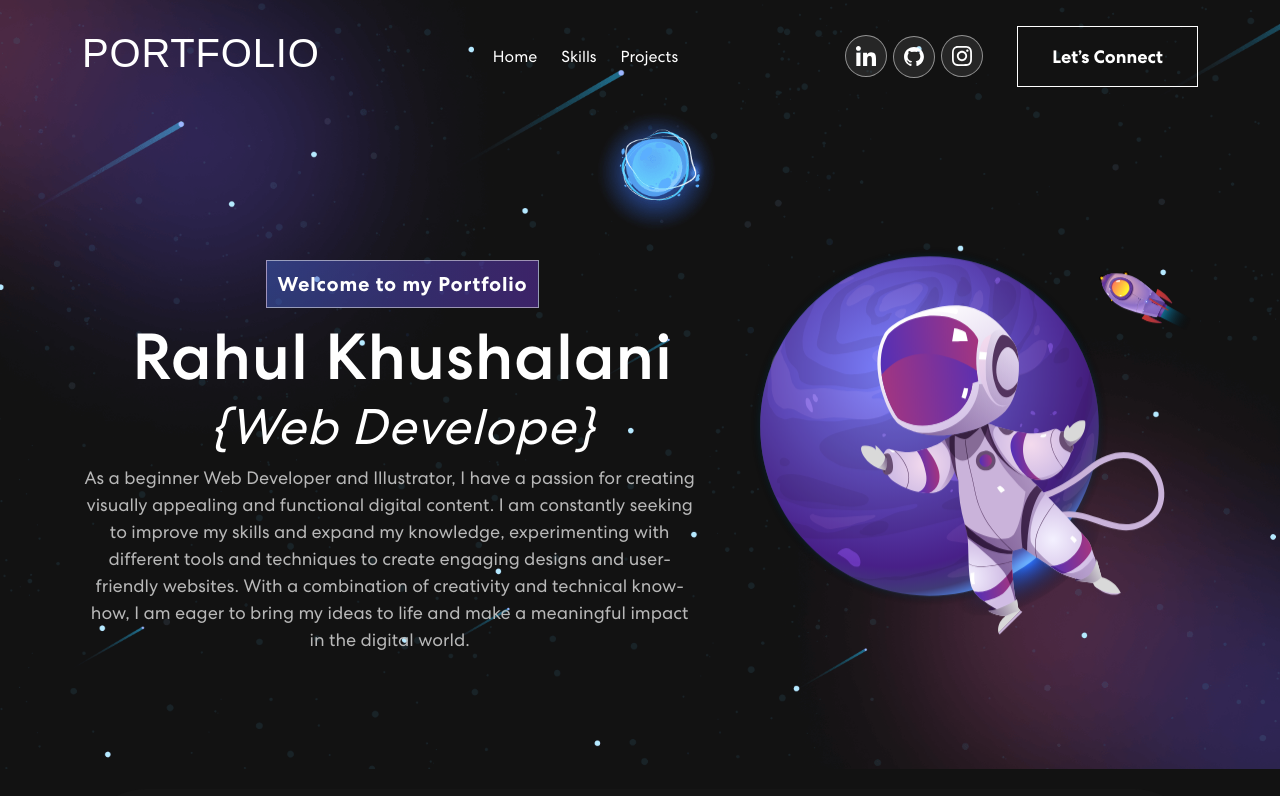
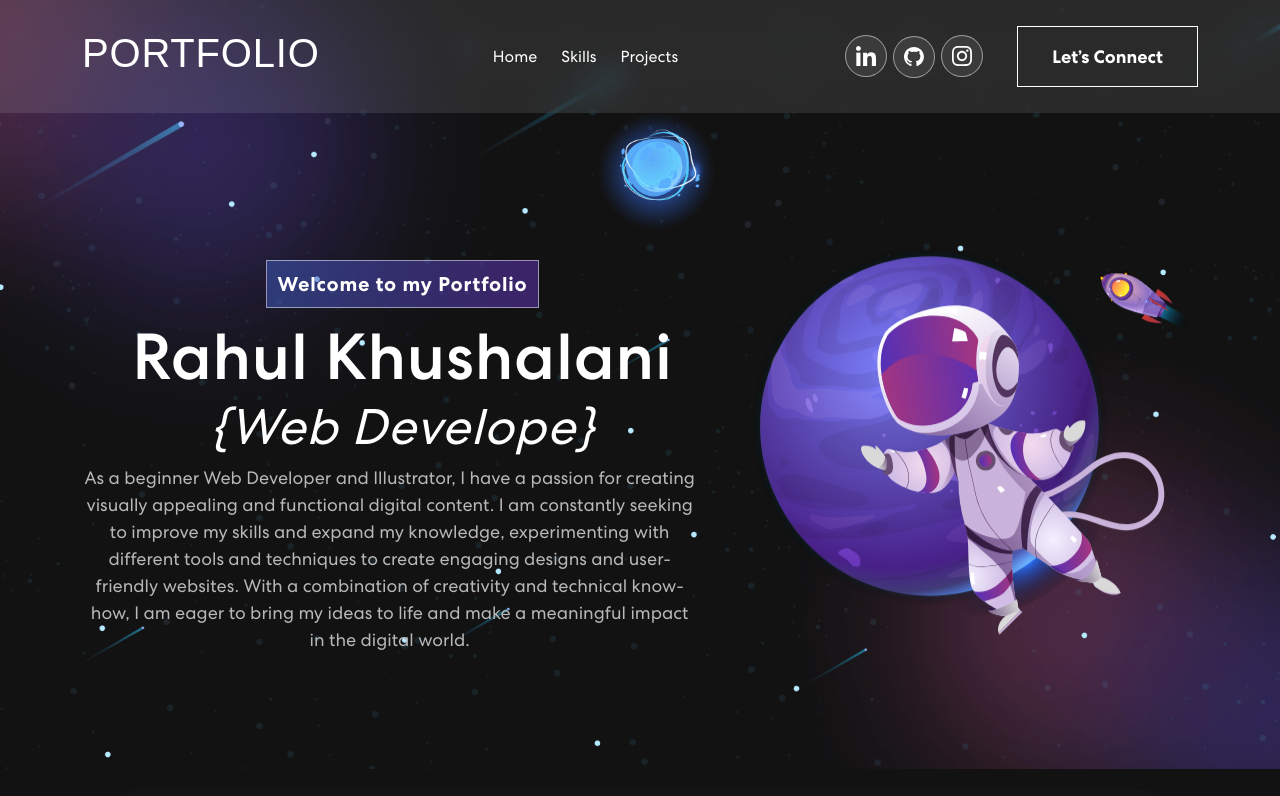
Before and after one commit to lazyjinchuriki/portfolio, a React (Create React App) app: page / in a window 1280 px wide. Shown: the top 796 px of the page. Built offline with nearby package versions, Linux system fonts and the light colour scheme.

Commit message:
Made navbar glassmorphic

```diff
--- a/src/App.css
+++ b/src/App.css
@@ -821,3 +821,14 @@ nav.navbar .navbar-toggler[aria-expanded="true"] .navbar-toggler-icon {
     margin-top: 6px;
   }
 }
+
+
+.custom-navbar {
+  background-color: rgba(255, 255, 255, 0.1); /* Adjust the alpha (transparency) value as needed */
+  backdrop-filter: blur(15px); /* Adjust the blur value as needed */
+  transition: background-color 0.3s, backdrop-filter 0.3s;
+}
+
+.custom-navbar.scrolled {
+  background-color: rgba(255, 255, 255, 0.7); /* Adjust the alpha (transparency) value as needed */
+}
--- a/src/components/NavBar.js
+++ b/src/components/NavBar.js
@@ -32,8 +32,7 @@ export const NavBar = () => {
 
   return (
     <Router>
-      <Navbar expand="md" className={scrolled ? "scrolled" : ""}>
-        <Container>
+<Navbar expand="md" className={`custom-navbar ${scrolled ? "scrolled" : ""}`}>       <Container>
           <Navbar.Brand href="/">
             <h1>portfolio</h1>
           </Navbar.Brand>
```
